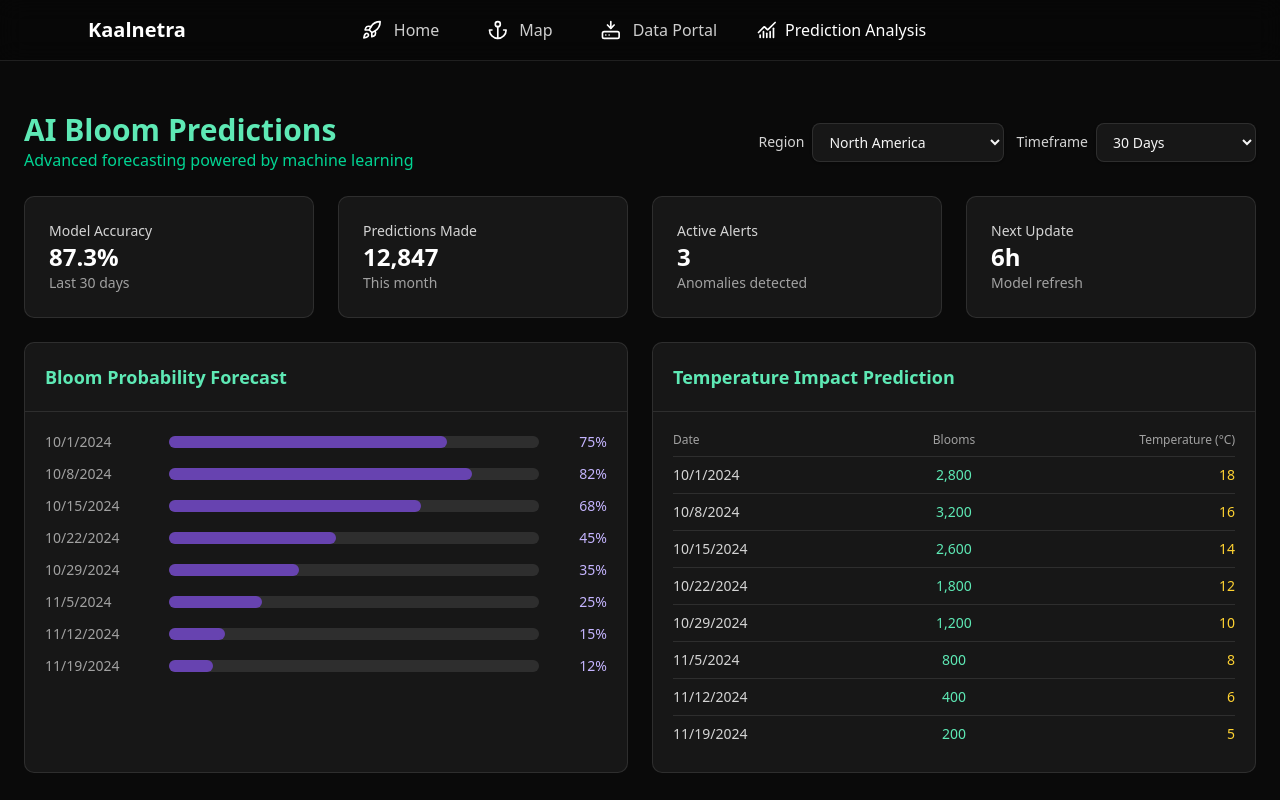
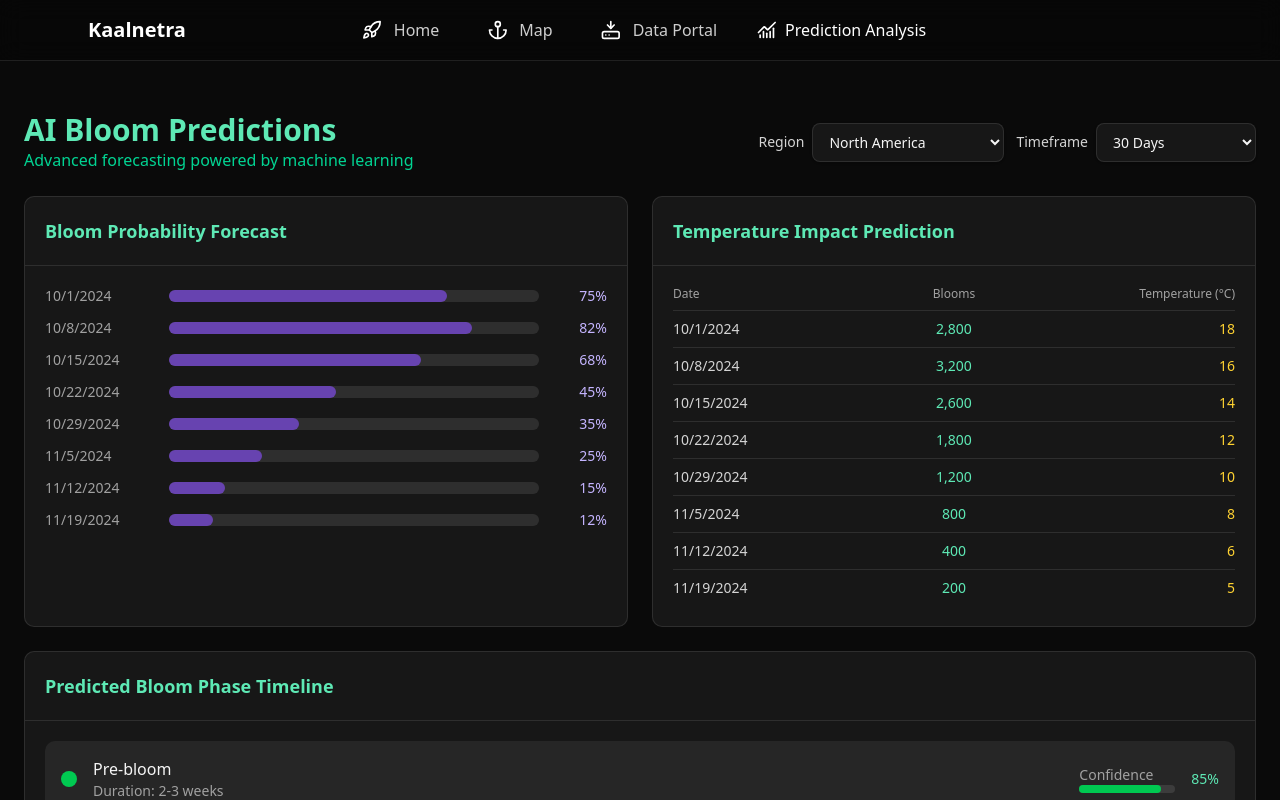
Before and after one commit to Dhruv1249/Plant-Phenology-State-Detector, a Next.js app: page /prediction-analysis in a window 1280 px wide. Shown: the top 800 px of the page. Built offline with nearby package versions, Linux system fonts and the light colour scheme.

Commit message:
remove content in mode

```diff
--- a/src/app/prediction-analysis/page.tsx
+++ b/src/app/prediction-analysis/page.tsx
@@ -238,21 +238,6 @@ export default function PredictionAnalysisPage() {
           </div>
         </div>
 
-        {/* AI Model Stats */}
-        <div className="grid grid-cols-1 gap-6 md:grid-cols-4">
-          {[
-            { label: "Model Accuracy", value: "87.3%", sub: "Last 30 days", color: "purple" },
-            { label: "Predictions Made", value: "12,847", sub: "This month", color: "blue" },
-            { label: "Active Alerts", value: "3", sub: "Anomalies detected", color: "orange" },
-            { label: "Next Update", value: "6h", sub: "Model refresh", color: "green" },
-          ].map((stat) => (
-            <div data-stat key={stat.label} className="rounded-lg border border-white/10 bg-neutral-900 p-6 shadow-none">
-              <p className="text-sm text-neutral-300">{stat.label}</p>
-              <p className="text-2xl font-bold text-white">{stat.value}</p>
-              <p className="text-sm text-neutral-400">{stat.sub}</p>
-            </div>
-          ))}
-        </div>
 
         {/* Prediction Overview */}
         <div className="grid grid-cols-1 gap-6 lg:grid-cols-2">
```
